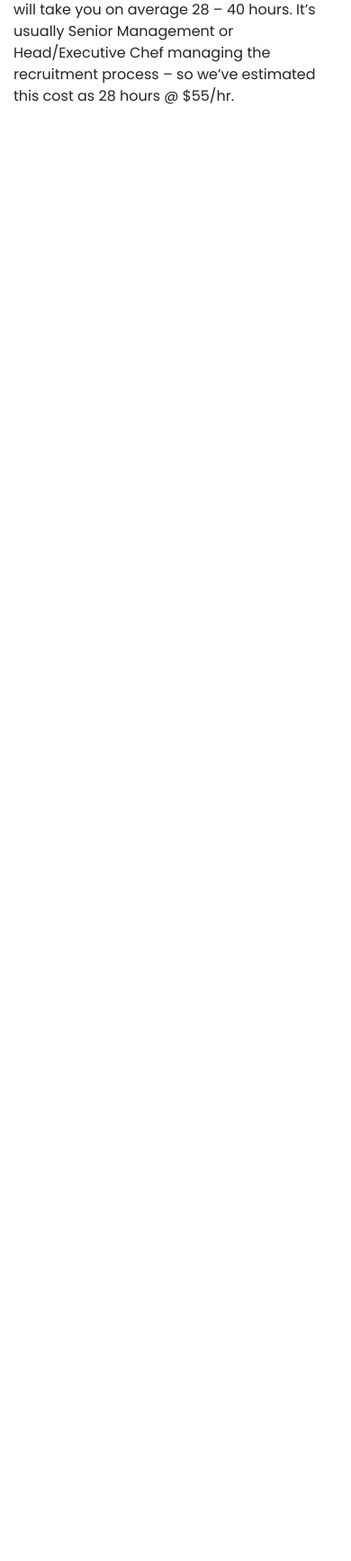
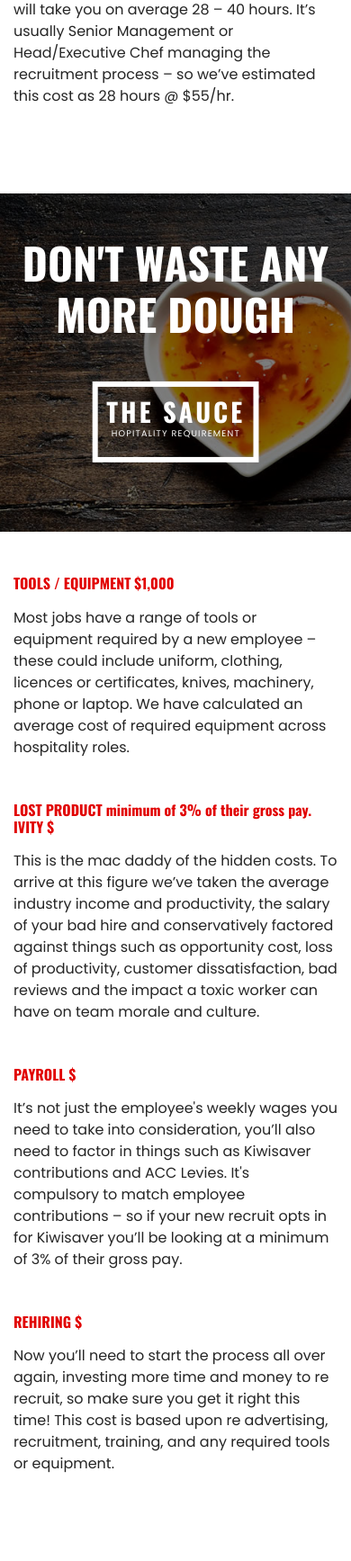
Before and after one commit to SaleshKumar250/The-Sause, a PHP site: page / in a window 390 px wide. Shown: the part 1920-3655 px from the top of the page at 90% size. Before the commit the page ends 2036 px from the top, so only its background shows below. Run offline with PHP 8.4, Linux system fonts and the light colour scheme.

Commit message:
the sauce

```diff
--- a/asset/css/main.css
+++ b/asset/css/main.css
@@ -38,6 +38,9 @@ a:focus {
 img {
   max-width: 100%; }
 
+button {
+  transition: all 0.3s ease-out; }
+
 /* common class */
 .text-black {
   color: #252525; }
@@ -68,7 +71,8 @@ img {
   position: relative;
   z-index: 1; }
 
-.entry-title {
+.entry-title,
+.text-red {
   color: #E10100; }
 
 .osw {
@@ -83,7 +87,8 @@ img {
   text-transform: uppercase;
   padding: 8px 1rem;
   font-weight: 600;
-  background-color: #9f5ba4;
+  background-color: #E10100;
+  border: none;
   color: #fff;
   border-radius: 3px; }
   .common-btn:hover, .common-btn:focus {
@@ -159,64 +164,18 @@ img {
     font-weight: bold;
     font-size: 3rem; }
 
-.main-footer a {
-  color: #fff; }
-  .main-footer a:hover, .main-footer a:focus {
-    color: #9f5ba4; }
-.main-footer .widget-title {
-  margin-bottom: 2.5rem;
-  text-transform: uppercase; }
+.calculate-image-dv {
+  min-height: 400px; }
 
-.f-info {
-  align-items: center;
-  margin-bottom: 1.5rem;
-  align-items: flex-start; }
-  .f-info .icon {
-    height: 34px;
-    width: 34px;
-    text-align: center;
-    border-radius: 100%;
-    background-color: #9f5ba4;
-    border: 1px solid #9f5ba4;
-    margin-right: .5rem;
-    font-size: .875rem; }
-  .f-info .text {
-    width: calc(100% - 42px);
-    line-height: 1.5rem; }
-
-.footer-bx ul {
-  padding: 0;
-  margin: 0;
-  list-style: none; }
-  .footer-bx ul li {
-    margin-bottom: 0.5rem; }
-  .footer-bx ul a {
-    position: relative; }
-    .footer-bx ul a:before {
-      content: '';
-      position: absolute;
-      left: 0;
-      width: 0;
-      height: 2px;
-      top: 50%;
-      transform: translateY(-50%);
-      background-color: #9f5ba4;
-      opacity: 0;
-      transition: all 0.2s ease-in; }
-    .footer-bx ul a:hover, .footer-bx ul a:focus {
-      padding-left: 13px; }
-      .footer-bx ul a:hover:before, .footer-bx ul a:focus:before {
-        width: 10px;
-        opacity: 1; }
-.footer-bx .social-links a {
-  color: #fff; }
-
-.main-footer,
-.copyright-dv {
-  font-size: 0.875rem; }
-
-.copyright-dv {
-  border-top: 1px solid #888; }
+.form-bx .form-control {
+  border-radius: 0;
+  height: auto;
+  padding: 10px 15px;
+  background-color: #f1f1f1;
+  border: 1px solid #eeeeee; }
+  .form-bx .form-control:focus {
+    border: 1px solid #eeeeee;
+    box-shadow: none; }
 
 @media (min-width: 1600px) {
   .container {
--- /dev/null
+++ b/asset/scss/_calculator.scss
@@ -0,0 +1,19 @@
+// calculator style
+
+.calculate-image-dv{
+	min-height: 400px;
+}
+
+.form-bx{
+	.form-control {
+		border-radius: 0;
+		height: auto;
+		padding: 10px 15px;
+		background-color: #f1f1f1;
+		border: 1px solid #eeeeee;
+		&:focus{
+			border: 1px solid #eeeeee;
+			box-shadow: none;
+		}
+	}
+}
--- a/asset/scss/_common.scss
+++ b/asset/scss/_common.scss
@@ -20,7 +20,8 @@
 	z-index: 1;
 }
 
-.entry-title{
+.entry-title,
+.text-red{
 	color: $color-red;
 }
 .osw{font-family: 'Oswald', sans-serif;}
@@ -34,7 +35,8 @@
 	text-transform: uppercase;
 	padding: 8px 1rem;
 	font-weight: 600;
-	background-color: $color-pink;;
+	background-color: $color-red;
+	border: none;
 	color: $color-white;
 	border-radius: 3px;
 	&:hover,&:focus{
--- a/asset/scss/_footer.scss
+++ /dev/null
@@ -1,77 +0,0 @@
-// footer style
-
-.main-footer{
-	a{
-		color:$color-white;
-		&:hover,&:focus{
-			color:$color-pink;
-		}
-	}
-	.widget-title{
-		margin-bottom: 2.5rem;
-		text-transform: uppercase;
-	}
-}
-.f-info{
-	align-items: center;
-	margin-bottom: 1.5rem;
-	align-items: flex-start;
-	.icon{
-		height: 34px;
-		width: 34px;
-		text-align: center;
-		border-radius: 100%;
-		background-color: $color-pink;
-		border: 1px solid $color-pink;
-		margin-right: .5rem;
-		font-size: .875rem;
-	}
-	.text{
-		width: calc(100% - 42px);
-		line-height: 1.5rem;
-	}
-}
-.footer-bx{
-	ul {
-		padding: 0;
-		margin: 0;
-		list-style: none;
-		li{
-			margin-bottom: 0.5rem;
-		}
-		a{
-			position: relative;
-			&:before{
-				content: '';
-				position: absolute;
-				left: 0;
-				width: 0;
-				height: 2px;
-				top: 50%;
-				transform: translateY(-50%);
-				background-color: $color-pink;
-				opacity: 0;
-				transition: all 0.2s ease-in;
-			}
-			&:hover,
-			&:focus{
-				padding-left: 13px;
-				&:before{
-					width: 10px;
-					opacity: 1;
-				}
-			}
-		}
-	}
-	.social-links{
-		a{color: $color-white;}
-	}
-}
-.main-footer,
-.copyright-dv{
-	font-size: 0.875rem;
-}
-
-.copyright-dv{
-	border-top: 1px solid #888;
-}
--- a/asset/scss/main.scss
+++ b/asset/scss/main.scss
@@ -31,12 +31,15 @@ a:focus{
 	text-decoration: none;
 }
 img{max-width: 100%;}
+button{
+	transition: all 0.3s ease-out;
+}
 
 
 @import 'common';
 @import 'header';
 @import 'home';
-@import 'footer';
+@import 'calculator.scss';
 
 @media (min-width: 1600px){
 	.container{max-width: 1560px}
--- a/index.php
+++ b/index.php
@@ -103,6 +103,74 @@
           </div><!-- row -->
         </div><!-- container -->
       </section><!-- common-sec -->
+
+      <section class="common-sec waste-anymore-sec bg-image d-flex flex-column justify-content-center" style="background-image: url(asset/img/Sauces-banner.jpg);">
+        <div class="container z-index1">
+          <div class="banner-caption">
+            <h2>DON'T WASTE ANY <br>
+            MORE DOUGH</h2>
+            <div class="banner-title">
+              <h1 class="m-0">The Sauce</h1>
+              <p>Hopitality requirement</p>
+            </div>
+          </div><!-- banner-caption -->
+        </div><!-- container -->
+      </section><!-- header-bx -->
+
+      <section class="common-sec main-content">
+        <div class="container">
+          <div class="row">
+            <div class="col-lg-6">
+              <div class="entry-txt mb-5">
+                <h4 class="entry-title">TOOLS / EQUIPMENT $1,000</h4>
+                <p>Most jobs have a range of tools or equipment
+                  required by a new employee – these could
+                  include uniform, clothing, licences or
+                  certificates, knives, machinery, phone or
+                  laptop. We have calculated an average cost of
+                required equipment across hospitality roles.</p>
+              </div>
+
+              <div class="entry-txt mb-5">
+                <h4 class="entry-title">LOST PRODUCT minimum of 3% of their gross pay. IVITY $</h4>
+                <p>This is the mac daddy of the hidden costs. To
+                  arrive at this figure we’ve taken the average
+                  industry income and productivity, the salary of
+                  your bad hire and conservatively factored
+                  against things such as opportunity cost, loss of
+                  productivity, customer dissatisfaction, bad
+                  reviews and the impact a toxic worker can
+                have on team morale and culture.</p>
+              </div>
+            </div><!-- col -->
+
+            <div class="col-lg-6">
+              <div class="entry-txt mb-5">
+                <h4 class="entry-title">PAYROLL $</h4>
+                <p>It’s not just the employee's weekly wages
+                  you need to take into consideration, you’ll
+                  also need to factor in things such as
+                  Kiwisaver contributions and ACC Levies.
+                  It's compulsory to match employee
+                  contributions – so if your new recruit opts
+                  in for Kiwisaver you’ll be looking at a minimum of 3% of their gross pay.
+                </p>
+              </div>
+
+              <div class="entry-txt mb-5">
+                <h4 class="entry-title">REHIRING $</h4>
+                <p>Now you’ll need to start the process all
+                  over again, investing more time and money
+                  to re recruit, so make sure you get it right
+                  this time! This cost is based upon re
+                  advertising, recruitment, training, and any
+                  required tools or equipment.
+                </p>
+              </div>
+            </div><!-- col -->
+          </div><!-- row -->
+        </div><!-- container -->
+      </section><!-- common-sec -->
     </main>
 
     <footer class="main-footer">
```
Also changed, not shown: calculator.php (added, +97 -0 lines), 1 other file.
